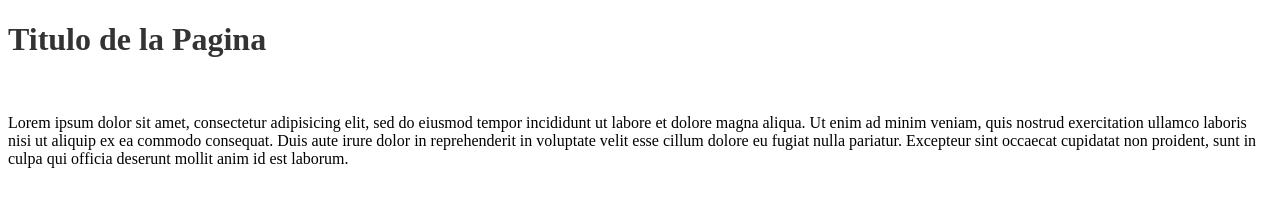
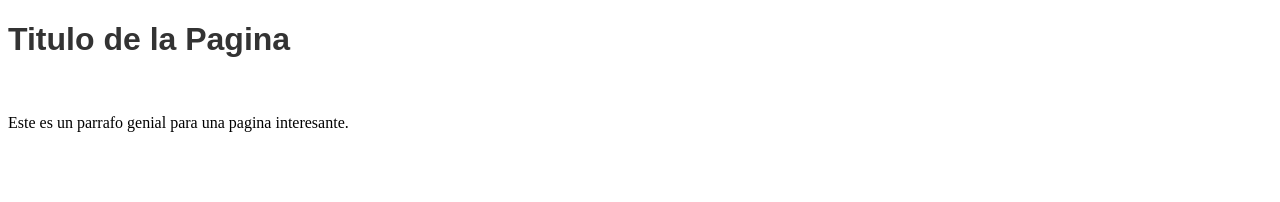
Before and after one commit to TomasBarraza/Proyecto2, a plain HTML site: page index.html in a window 1280 px wide. Drawn offline with Linux system fonts and the light colour scheme.

Commit message:
Tipografia y parrafo

```diff
--- a/estilos.css
+++ b/estilos.css
@@ -1,3 +1,4 @@
 h1 {
 	color: #333;
+	font-family: sans-serif;
 }
--- a/index.html
+++ b/index.html
@@ -9,11 +9,8 @@
 <body>
 <h1>Titulo de la Pagina</h1>
 <br>
-<p>Lorem ipsum dolor sit amet, consectetur adipisicing elit, sed do eiusmod
-tempor incididunt ut labore et dolore magna aliqua. Ut enim ad minim veniam,
-quis nostrud exercitation ullamco laboris nisi ut aliquip ex ea commodo
-consequat. Duis aute irure dolor in reprehenderit in voluptate velit esse
-cillum dolore eu fugiat nulla pariatur. Excepteur sint occaecat cupidatat non
-proident, sunt in culpa qui officia deserunt mollit anim id est laborum.</p>
+<p>Este es un parrafo genial para una pagina interesante.</p>
+
+
 </body>
 </html>
```
